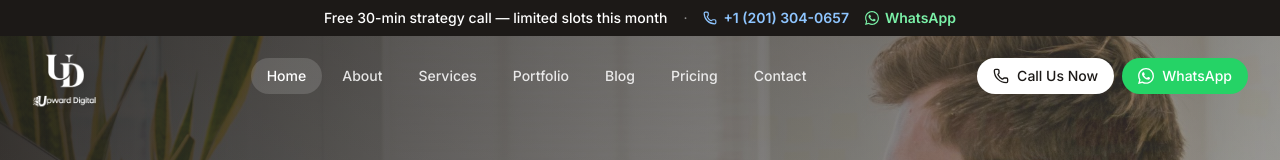
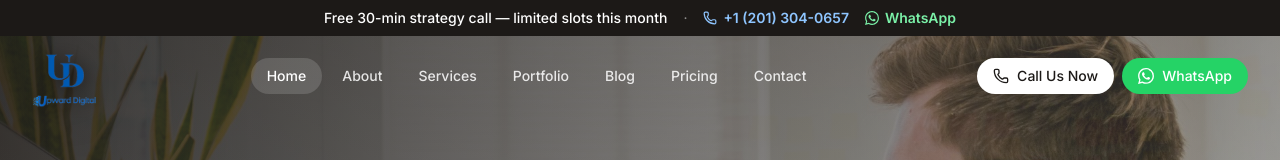
Before and after one commit to TalhaFaisal777/upwarddigital-site, a React (Vite) app: page / in a window 1280 px wide. Shown: the top 160 px of the page. Built offline with nearby package versions, Linux system fonts and the light colour scheme.

Commit message:
Keep logo blue on hero with drop shadow for contrast instead of inverting to white

```diff
--- a/src/components/layout/Navbar.jsx
+++ b/src/components/layout/Navbar.jsx
@@ -75,7 +75,8 @@ export default function Navbar() {
               <img
                 src="/logo.png"
                 alt="UpwardDigital"
-                className={`h-14 md:h-16 w-auto object-contain transition-all ${useDarkOverlay ? "" : "brightness-0 invert drop-shadow-md"}`}
+                className="h-14 md:h-16 w-auto object-contain transition-all"
+                style={!useDarkOverlay ? { filter: "drop-shadow(0 2px 8px rgba(0,0,0,0.6)) drop-shadow(0 0 20px rgba(0,0,0,0.4))" } : undefined}
               />
             </Link>
 
```
